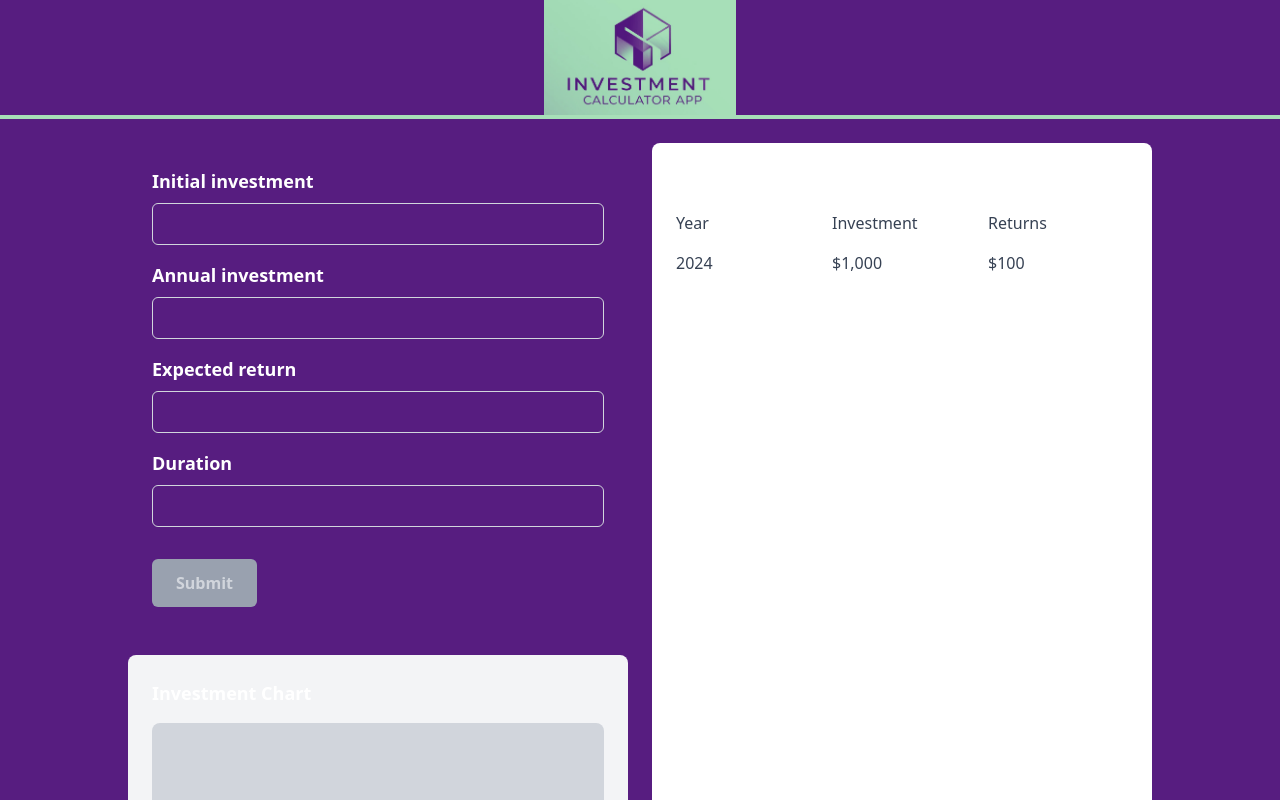
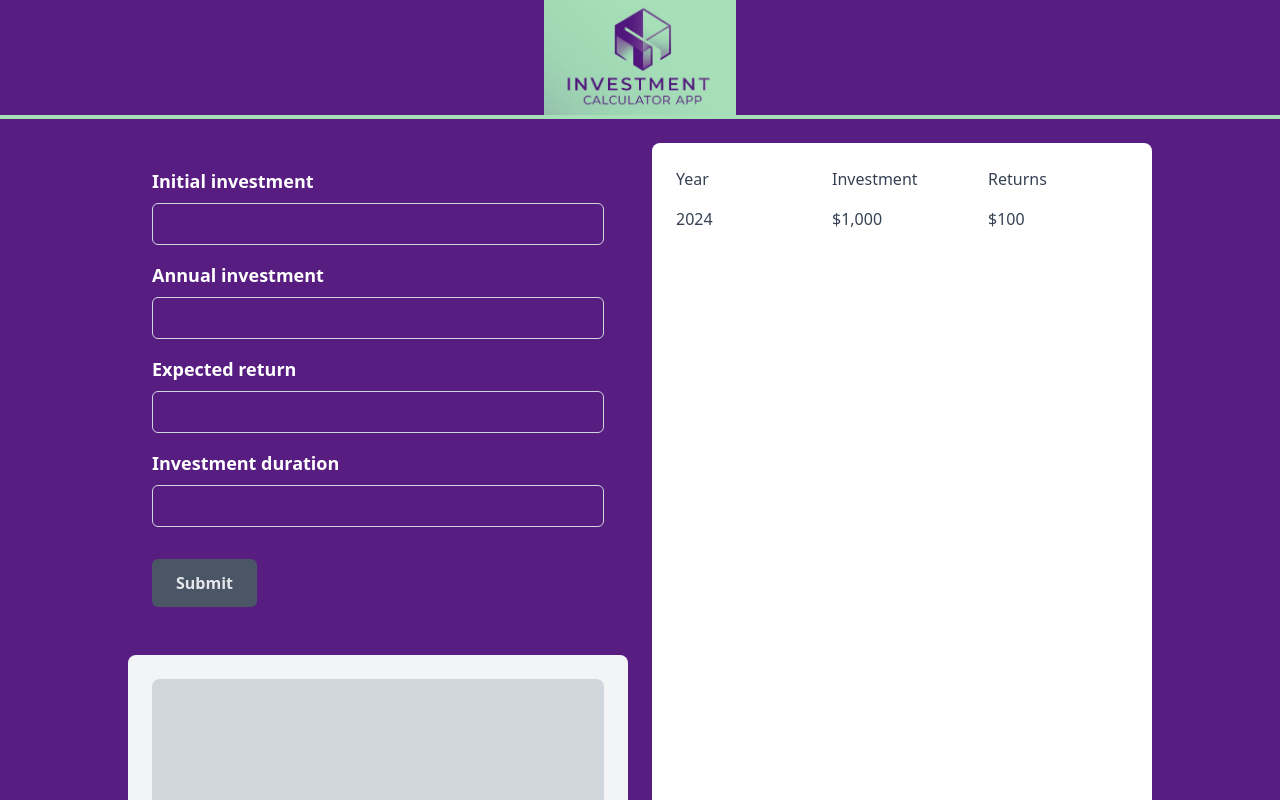
Before and after one commit to paologhidoni/investmentcalculator, a React (Vite) app: page / in a window 1280 px wide. Shown: the top 800 px of the page. Built offline with nearby package versions, Linux system fonts and the light colour scheme.

Commit message:
Add Input & InputForm components,handle validation & accessibility

```diff
--- a/src/App.tsx
+++ b/src/App.tsx
@@ -13,7 +13,7 @@ function App() {
     useState<null | InvestmentParams>(null);
 
   useEffect(() => {
-    console.log(investmentParams);
+    console.log(investmentParams, "investmentParams");
   }, [investmentParams]);
 
   return (
@@ -27,7 +27,6 @@ function App() {
 
           {/* Placeholder for Data (spans both rows vertically) */}
           <div className="col-span-1 row-span-2 p-6 bg-white rounded-lg">
-            <h2 className="font-semibold text-lg mb-4">Investment Data</h2>
             <div className="grid grid-cols-3 gap-4">
               <div className="text-gray-700">Year</div>
               <div className="text-gray-700">Investment</div>
@@ -40,7 +39,6 @@ function App() {
 
           {/* Placeholder for chart */}
           <div className="col-span-1 row-span-1 p-6 bg-gray-100 rounded-lg">
-            <h2 className="font-semibold text-lg mb-4">Investment Chart</h2>
             <div className="bg-gray-300 h-40 rounded-lg"></div>
           </div>
         </main>
--- /dev/null
+++ b/src/components/Input.tsx
@@ -0,0 +1,47 @@
+import { Dispatch, SetStateAction, forwardRef } from "react";
+
+interface Props {
+  id: string;
+  label: string;
+  value: string;
+  handleValueUpdate: Dispatch<SetStateAction<string>>;
+  errors: string[];
+  handleBlur: (id: string) => void;
+}
+
+const Input = forwardRef<HTMLInputElement, Props>(
+  ({ id, label, value, handleValueUpdate, errors, handleBlur }, ref) => {
+    return (
+      <div className="flex flex-col">
+        <label htmlFor={id} className="mb-2 text-lg font-semibold">
+          {label}
+        </label>
+
+        <input
+          ref={ref}
+          onBlur={() => handleBlur(id)}
+          value={value}
+          step="any"
+          min="0"
+          onChange={(e) => {
+            handleValueUpdate(e.target.value);
+          }}
+          type="number"
+          id={id}
+          className={`px-4 py-2 border border-gray-300 rounded-md focus:outline-none focus:ring-2 focus:ring-indigo-500 ${
+            errors.includes(id) ? "border-red-500 focus:ring-red-500" : ""
+          }`}
+          aria-describedby={errors.includes(id) ? `${id}-error` : undefined}
+        />
+
+        {errors.includes(id) && (
+          <p id={`${id}-error`} className="text-red-500" aria-live="assertive">
+            Please fill in this field.
+          </p>
+        )}
+      </div>
+    );
+  }
+);
+
+export default Input;
--- a/src/components/InputForm.tsx
+++ b/src/components/InputForm.tsx
@@ -1,5 +1,12 @@
-import React, { useState, Dispatch, SetStateAction } from "react";
+import React, {
+  useState,
+  useEffect,
+  Dispatch,
+  SetStateAction,
+  useRef,
+} from "react";
 import { InvestmentParams } from "../models/InvestmentParams";
+import Input from "./Input";
 
 interface Props {
   onSetInvestmentParams: Dispatch<SetStateAction<InvestmentParams | null>>;
@@ -13,13 +20,19 @@ const Inputform: React.FC<Props> = ({ onSetInvestmentParams }) => {
   const [errors, setErrors] = useState<string[]>([]);
   const [touched, setTouched] = useState<Record<string, boolean>>({});
 
+  const initialInvRef = useRef<HTMLInputElement | null>(null);
+  const annualInvRef = useRef<HTMLInputElement | null>(null);
+  const expectedRetRef = useRef<HTMLInputElement | null>(null);
+  const invDurationRef = useRef<HTMLInputElement | null>(null);
+
   const handleFormSubmit = (e: React.FormEvent<HTMLFormElement>) => {
     e.preventDefault();
 
-    const parsedInitialInvestment = parseInt(initialInvestment);
-    const parsedAnnualInvestment = parseInt(annualInvestment);
-    const parsedExpectedReturn = parseInt(expectedReturn);
-    const parsedInvestmentDuration = parseInt(investmentDuration);
+    if (errors.length === 0 && !isFormIncomplete()) {
+      const parsedInitialInvestment = parseFloat(initialInvestment);
+      const parsedAnnualInvestment = parseFloat(annualInvestment);
+      const parsedExpectedReturn = parseFloat(expectedReturn);
+      const parsedInvestmentDuration = parseFloat(investmentDuration);
 
       onSetInvestmentParams({
         initialInv: parsedInitialInvestment,
@@ -27,169 +40,146 @@ const Inputform: React.FC<Props> = ({ onSetInvestmentParams }) => {
         expectedReturn: parsedExpectedReturn,
         invDuration: parsedInvestmentDuration,
       });
+    }
+
+    // navigate user to first erroring field if we have errors
+    if (errors.length > 0) {
+      const firstErrorId = errors[0];
+      switch (firstErrorId) {
+        case "initial-investment":
+          initialInvRef.current?.focus();
+          break;
+        case "annual-investment":
+          annualInvRef.current?.focus();
+          break;
+        case "expected-return":
+          expectedRetRef.current?.focus();
+          break;
+        case "investment-duration":
+          invDurationRef.current?.focus();
+          break;
+        default:
+          break;
+      }
+    }
   };
 
-  const validateInput = (inputId: string, inputValue: string) => {
-    setErrors((prev) => {
-      const parsedInput = parseInt(inputValue);
-      const errors = [...prev];
+  // check if the form is incomplete for styling and validation
+  const isFormIncomplete = (): boolean => {
+    return (
+      !initialInvestment ||
+      !annualInvestment ||
+      !expectedReturn ||
+      !investmentDuration
+    );
+  };
 
-      if (isNaN(parsedInput) || parsedInput < 0) {
-        if (!errors.includes(inputId)) {
-          errors.push(inputId);
-        }
-      } else {
-        const inputElIndex = errors.indexOf(inputId);
-        if (inputElIndex !== -1) {
-          errors.splice(inputElIndex, 1);
-        }
-      }
-      return errors;
+  // keep track of which field has been interacted with
+  const handleBlur = (inputId: string) => {
+    setTouched((prev) => {
+      return { ...prev, [inputId]: true };
     });
+  };
 
-    setTouched((prev) => ({
-      ...prev,
-      [inputId]: true,
-    }));
+  // check input value is an invalid number and the field has been interacted with at least once, to give feedback
+  const isInvalidInput = (inputId: string, inputValue: string): boolean => {
+    const parsedInput = parseFloat(inputValue);
+    return touched[inputId] && (isNaN(parsedInput) || parsedInput < 0);
   };
+
+  // update errors state when the value of an input changes, if it has been interacted with
+  useEffect(() => {
+    const newErrors: string[] = [];
+
+    if (isInvalidInput("initial-investment", initialInvestment))
+      newErrors.push("initial-investment");
+    if (isInvalidInput("annual-investment", annualInvestment))
+      newErrors.push("annual-investment");
+    if (isInvalidInput("expected-return", expectedReturn))
+      newErrors.push("expected-return");
+    if (isInvalidInput("investment-duration", investmentDuration))
+      newErrors.push("investment-duration");
+
+    setErrors(newErrors);
+  }, [
+    initialInvestment,
+    annualInvestment,
+    expectedReturn,
+    investmentDuration,
+    touched,
+  ]);
 
   return (
     <section className="col-span-1 row-span-1 p-6 rounded-lg">
       <form onSubmit={handleFormSubmit} className="space-y-4">
         {/* INITIAL INVESTMENT */}
-        <div className="flex flex-col">
-          <label
-            htmlFor="initial-investment"
-            className="mb-2 text-lg font-semibold"
-          >
-            Initial investment
-          </label>
-
-          <input
+        <Input
+          id="initial-investment"
+          label="Initial investment"
           value={initialInvestment}
-            min="0"
-            onChange={(e) => {
-              setInitialInvestment(e.target.value);
-              validateInput(e.target.id, e.target.value);
-            }}
-            type="number"
-            id="initial-investment"
-            className={`px-4 py-2 border border-gray-300 rounded-md focus:outline-none focus:ring-2 focus:ring-indigo-500 ${
-              errors.includes("initial-investment")
-                ? "border-red-500 focus:ring-red-500"
-                : ""
-            }`}
+          handleValueUpdate={setInitialInvestment}
+          errors={errors}
+          handleBlur={handleBlur}
+          ref={initialInvRef}
         />
 
-          {errors.includes("initial-investment") && (
-            <p className="text-red-500">Please fill in this field.</p>
-          )}
-        </div>
-
         {/* ANNUAL INVESTMENT */}
-        <div className="flex flex-col">
-          <label
-            htmlFor="annual-investment"
-            className="mb-2 text-lg font-semibold"
-          >
-            Annual investment
-          </label>
-
-          <input
+        <Input
+          id="annual-investment"
+          label="Annual investment"
           value={annualInvestment}
-            min="0"
-            onChange={(e) => {
-              setAnnualInvestment(e.target.value);
-              validateInput(e.target.id, e.target.value);
-            }}
-            type="number"
-            id="annual-investment"
-            className={`px-4 py-2 border border-gray-300 rounded-md focus:outline-none focus:ring-2 focus:ring-indigo-500 ${
-              errors.includes("annual-investment")
-                ? "border-red-500 focus:ring-red-500"
-                : ""
-            }`}
+          handleValueUpdate={setAnnualInvestment}
+          errors={errors}
+          handleBlur={handleBlur}
+          ref={annualInvRef}
         />
 
-          {errors.includes("annual-investment") && (
-            <p className="text-red-500">Please fill in this field.</p>
-          )}
-        </div>
-
         {/* EXPECTED RETURN */}
-        <div className="flex flex-col">
-          <label
-            htmlFor="expected-return"
-            className="mb-2 text-lg font-semibold"
-          >
-            Expected return
-          </label>
-
-          <input
+        <Input
+          id="expected-return"
+          label="Expected return"
           value={expectedReturn}
-            min="0"
-            onChange={(e) => {
-              setExpectedReturn(e.target.value);
-              validateInput(e.target.id, e.target.value);
-            }}
-            type="number"
-            id="expected-return"
-            className={`px-4 py-2 border border-gray-300 rounded-md focus:outline-none focus:ring-2 focus:ring-indigo-500 ${
-              errors.includes("expected-return")
-                ? "border-red-500 focus:ring-red-500"
-                : ""
-            }`}
+          handleValueUpdate={setExpectedReturn}
+          errors={errors}
+          handleBlur={handleBlur}
+          ref={expectedRetRef}
         />
 
-          {errors.includes("expected-return") && (
-            <p className="text-red-500">Please fill in this field.</p>
-          )}
-        </div>
+        {/* INVESTMENT DURATION */}
+        <Input
+          id="investment-duration"
+          label="Investment duration"
+          value={investmentDuration}
+          handleValueUpdate={setInvestmentDuration}
+          errors={errors}
+          handleBlur={handleBlur}
+          ref={invDurationRef}
+        />
 
-        {/* INVESTMENT DURATION */}
-        <div className="flex flex-col">
-          <label htmlFor="duration" className="mb-2 text-lg font-semibold">
-            Duration
-          </label>
-          <input
-            value={investmentDuration}
-            min="0"
-            onChange={(e) => {
-              setInvestmentDuration(e.target.value);
-              validateInput(e.target.id, e.target.value);
-            }}
-            type="number"
-            id="duration"
-            className={`px-4 py-2 border border-gray-300 rounded-md focus:outline-none focus:ring-2 focus:ring-indigo-500 ${
-              errors.includes("duration")
-                ? "border-red-500 focus:ring-red-500"
-                : ""
-            }`}
-          />
-          {errors.includes("duration") && (
-            <p className="text-red-500">Please fill in this field.</p>
-          )}{" "}
-        </div>
-
+        {/* SUBMIT BUTTON */}
         <button
           type="submit"
-          className={`px-6 py-3 mt-4 cursor-pointer bg-indigo-600 text-white font-semibold rounded-md hover:bg-indigo-700 focus:outline-none focus:ring-2 focus:ring-indigo-500 disabled:bg-gray-400 disabled:text-gray-300 disabled:cursor-not-allowed}`}
-          disabled={
-            errors.length > 0 ||
-            !initialInvestment ||
-            !annualInvestment ||
-            !expectedReturn ||
-            !investmentDuration
+          className={`px-6 py-3 mt-4 font-semibold rounded-md focus:outline-none focus:ring-2 focus:ring-indigo-500 ${
+            errors.length > 0 || isFormIncomplete()
+              ? "bg-gray-600 hover:bg-gray-700 text-gray-200 cursor-not-allowed"
+              : " bg-indigo-600 hover:bg-indigo-700 text-white cursor-pointer"
+          } }`}
+          tabIndex={0}
+          aria-disabled={errors.length > 0 || isFormIncomplete()}
+          aria-label={
+            errors.length > 0
+              ? "Submit, button disabled due to invalid input"
+              : isFormIncomplete()
+              ? "Submit, button disabled - all fields are required"
+              : "Submit investment calculation form"
           }
         >
           Submit
         </button>
+
         {(errors.length > 0 ||
-          (Object.keys(touched).length === 4 && // Ensure all fields are touched
-            (!initialInvestment ||
-              !annualInvestment ||
-              !expectedReturn ||
-              !investmentDuration))) && (
+          (Object.keys(touched).length === 4 && // Ensure all fields have been interacted with before giving fedback
+            isFormIncomplete())) && (
           <p className="text-red-500">Please fill in all fields.</p>
         )}
       </form>
```
Lines whose indentation alone changed are shown as unchanged.
